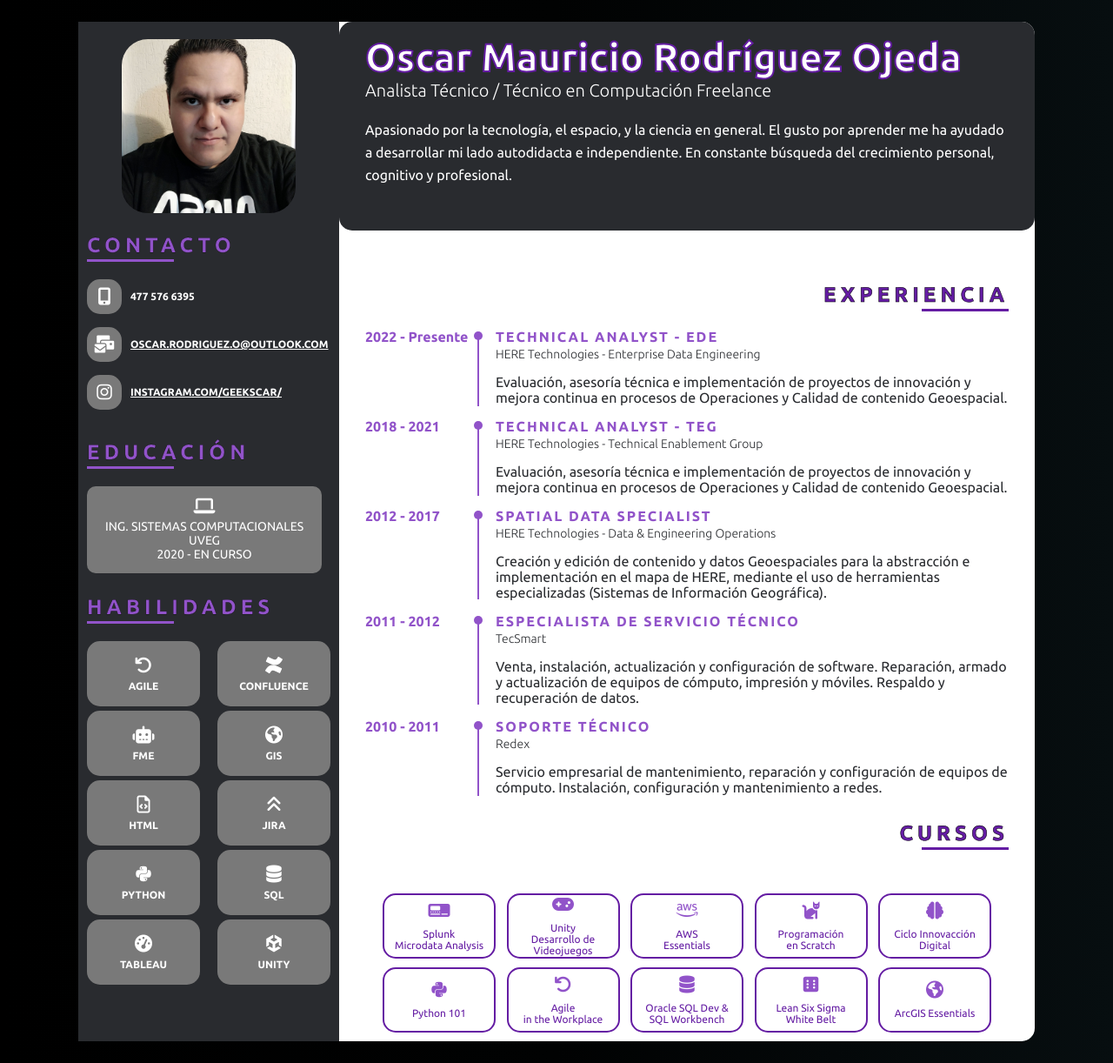
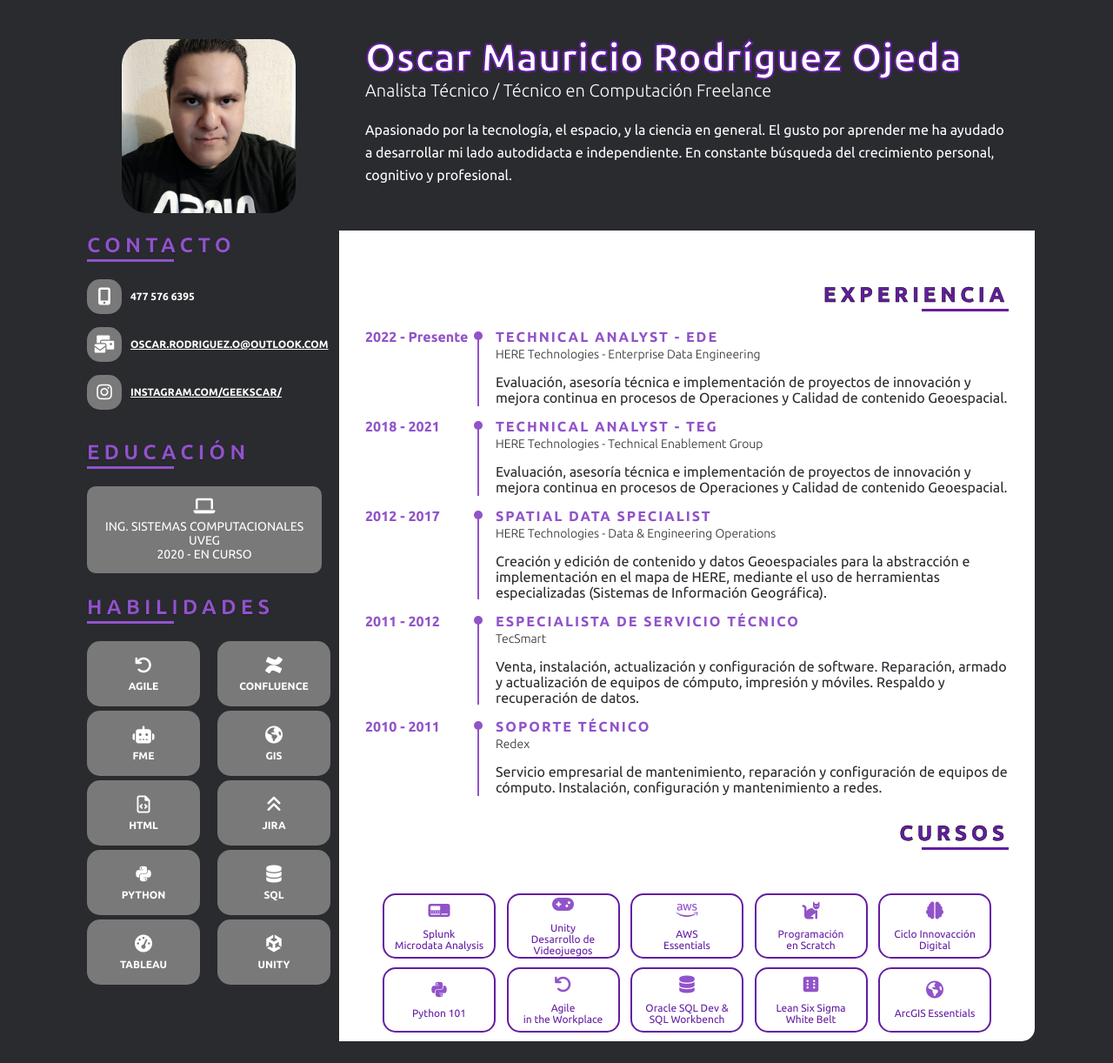
Before and after one commit to GeekscarM/GTS, a PHP site: page /cv.html in a window 1280 px wide. Shown: the whole page at 87% size. Run offline with PHP 8.4, Linux system fonts and the light colour scheme; some libraries are stand-ins or nearby versions.

Commit message:
Update cv_style.css

```diff
--- a/css/cv_style.css
+++ b/css/cv_style.css
@@ -10,7 +10,7 @@
     body {
         /* background: linear-gradient(to right, #006572, #479099)*/
         /*background: linear-gradient(to right, #003038, #03404b, #00424e)*/
-        background: linear-gradient(to right, #000000, #010202, #070e10)
+        background: #292b2f
     }
 
     .resume {
@@ -230,7 +230,6 @@
         padding: 15px 30px;
         color: #ffffff;
         height: 240px;
-        border-radius: 15px;
     }
 
     .header .name {
```
